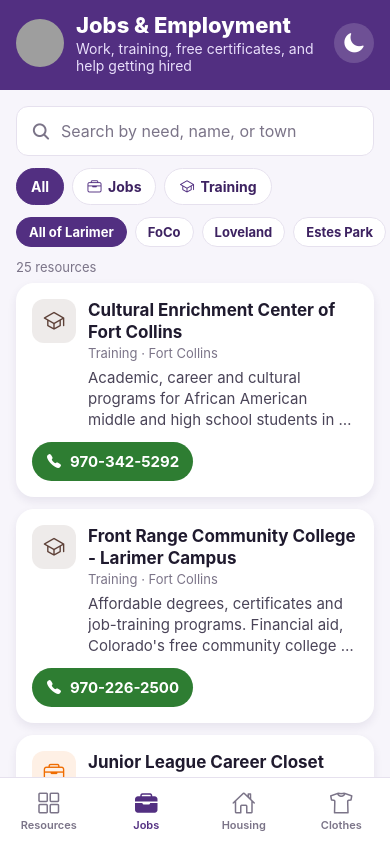
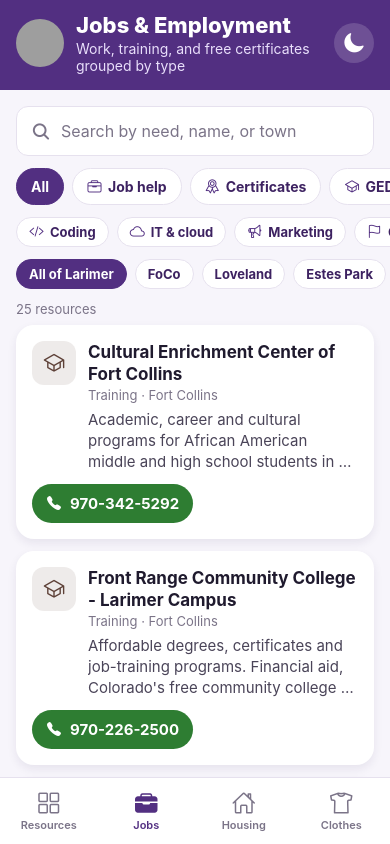
Before and after one commit to TheMilkmanJ/SelfReliance-FoCo, a React Native app: screen / in a window 390 px wide. Both pictures are taken after a click on the tab "Jobs". Built offline with nearby package versions, Linux system fonts and the light colour scheme; grey boxes are pictures that could not be loaded.

Commit message:
Ship v2.4.0 source: certificate types and new listings.

```diff
--- a/App.tsx
+++ b/App.tsx
@@ -42,12 +42,13 @@
           {tab === 'jobs' ? (
             <ResourceListScreen
               title="Jobs & Employment"
-              subtitle="Work, training, free certificates, and help getting hired"
+              subtitle="Work, training, and free certificates grouped by type"
               categories={JOBS_CATEGORIES}
               onSelect={setSelected}
-              emptyHint="Try words like resume, certificate, coding, or apprenticeship."
+              emptyHint="Try words like resume, certificate, coding, FEMA, or apprenticeship."
               area={area}
               onAreaChange={setArea}
+              showCertGroups
             />
           ) : null}
           {tab === 'housing' ? (
--- a/app.json
+++ b/app.json
@@ -2,7 +2,7 @@
   "expo": {
     "name": "Self-Reliance FoCo",
     "slug": "self-reliance-foco",
-    "version": "2.3.0",
+    "version": "2.4.0",
     "orientation": "portrait",
     "icon": "./assets/icon.png",
     "userInterfaceStyle": "automatic",
@@ -13,7 +13,7 @@
     },
     "android": {
       "package": "org.foco.selfreliance",
-      "versionCode": 7,
+      "versionCode": 8,
       "adaptiveIcon": {
         "backgroundColor": "#522f81",
         "foregroundImage": "./assets/android-icon-foreground.png",
--- a/scripts/validate-resources.mjs
+++ b/scripts/validate-resources.mjs
@@ -12,6 +12,7 @@
   'Colorado (statewide)', 'National',
 ]);
 const PHONE = /^(\d{3}-\d{3}-\d{4}|1-\d{3}-\d{3}-\d{4}|211|988|911)$/;
+const CERT_GROUPS = new Set(['coding', 'it_cloud', 'marketing', 'government', 'business', 'digital_basics']);
 
 const { resources } = JSON.parse(readFileSync(new URL('../src/data/resources.json', import.meta.url), 'utf8'));
 const problems = [];
@@ -29,6 +30,9 @@
   if (r.url !== null && !/^https?:\/\//.test(r.url)) problems.push(`${where} url must start with http(s)://`);
   if (!AREAS.has(r.area)) problems.push(`${where} bad area "${r.area}"`);
   if (!Array.isArray(r.tags)) problems.push(`${where} tags must be an array`);
+  if (r.certGroup !== undefined && !CERT_GROUPS.has(r.certGroup)) {
+    problems.push(`${where} bad certGroup "${r.certGroup}"`);
+  }
   for (const k of ['address', 'hours']) if (r[k] !== null && typeof r[k] !== 'string') problems.push(`${where} ${k} must be a string or null`);
 }
 
--- a/src/components/ResourceCard.tsx
+++ b/src/components/ResourceCard.tsx
@@ -1,6 +1,7 @@
 import { Ionicons } from '@expo/vector-icons';
 import { Pressable, StyleSheet, Text, View } from 'react-native';
 
+import { CERT_GROUP_MAP } from '../data/certGroups';
 import { CATEGORY_MAP } from '../data/categories';
 import type { Resource } from '../data/types';
 import { call } from '../lib/actions';
@@ -29,8 +30,9 @@
         <View style={styles.body}>
           <Text style={[styles.name, { color: colors.ink }]}>{resource.name}</Text>
           <Text style={[styles.meta, { color: colors.muted }]}>
-            {showCategory ? `${cat.short} · ` : ''}
-            {resource.area}
+            {resource.certGroup
+              ? `${CERT_GROUP_MAP[resource.certGroup].short} cert · ${resource.area}`
+              : `${showCategory ? `${cat.short} · ` : ''}${resource.area}`}
           </Text>
           <Text style={[styles.desc, { color: colors.body }]} numberOfLines={3}>
             {resource.description}
--- a/src/components/ResourceDetail.tsx
+++ b/src/components/ResourceDetail.tsx
@@ -2,6 +2,7 @@
 import { Modal, Pressable, ScrollView, StyleSheet, Text, View } from 'react-native';
 import { useSafeAreaInsets } from 'react-native-safe-area-context';
 
+import { CERT_GROUP_MAP } from '../data/certGroups';
 import { CATEGORY_MAP } from '../data/categories';
 import type { Resource } from '../data/types';
 import { call, directions, open, prettyUrl } from '../lib/actions';
@@ -17,6 +18,7 @@
   const { colors } = useTheme();
   if (!resource) return null;
   const cat = CATEGORY_MAP[resource.category];
+  const cert = resource.certGroup ? CERT_GROUP_MAP[resource.certGroup] : null;
 
   return (
     <Modal visible animationType="slide" onRequestClose={onClose} presentationStyle="pageSheet">
@@ -24,7 +26,7 @@
         <View style={styles.topBar}>
           <View style={[styles.pill, { backgroundColor: `${cat.color}1a` }]}>
             <Ionicons name={cat.icon as never} size={16} color={cat.color} />
-            <Text style={[styles.pillText, { color: cat.color }]}>{cat.label}</Text>
+            <Text style={[styles.pillText, { color: cat.color }]}>{cert ? `${cert.short} cert` : cat.label}</Text>
           </View>
           <Pressable onPress={onClose} hitSlop={12} accessibilityRole="button" accessibilityLabel="Close">
             <Ionicons name="close" size={28} color={colors.ink} />
--- a/src/data/categories.ts
+++ b/src/data/categories.ts
@@ -111,7 +111,7 @@
     short: 'Training',
     icon: 'school-outline',
     color: '#5D4037',
-    blurb: 'GED, free online certificates, community college, financial aid, libraries.',
+    blurb: 'GED, free certificates by type (coding, government, marketing, IT), community college, libraries.',
   },
   {
     id: 'crisis',
--- /dev/null
+++ b/src/data/certGroups.ts
@@ -0,0 +1,16 @@
+import type { CertGroup } from './types';
+
+export const CERT_GROUPS: { id: CertGroup; label: string; short: string; icon: string }[] = [
+  { id: 'coding', label: 'Coding certificates', short: 'Coding', icon: 'code-slash-outline' },
+  { id: 'it_cloud', label: 'IT & cloud certificates', short: 'IT & cloud', icon: 'cloud-outline' },
+  { id: 'marketing', label: 'Marketing certificates', short: 'Marketing', icon: 'megaphone-outline' },
+  { id: 'government', label: 'Government certificates', short: 'Government', icon: 'flag-outline' },
+  { id: 'business', label: 'Business certificates', short: 'Business', icon: 'storefront-outline' },
+  { id: 'digital_basics', label: 'Computer basics', short: 'Computer basics', icon: 'laptop-outline' },
+];
+
+export const CERT_GROUP_MAP: Record<CertGroup, (typeof CERT_GROUPS)[number]> = Object.fromEntries(
+  CERT_GROUPS.map((g) => [g.id, g]),
+) as Record<CertGroup, (typeof CERT_GROUPS)[number]>;
+
+export const CERT_GROUP_IDS = new Set<CertGroup>(CERT_GROUPS.map((g) => g.id));
--- a/src/data/resources.ts
+++ b/src/data/resources.ts
@@ -1,3 +1,4 @@
+import { CERT_GROUP_MAP } from './certGroups';
 import raw from './resources.json';
 import type { Area, CategoryId, Resource } from './types';
 
@@ -77,8 +78,11 @@
   if (!q) return pool;
   const terms = q.split(/\s+/).filter(Boolean);
   return pool.filter((r) => {
+    const certLabel = r.certGroup ? CERT_GROUP_MAP[r.certGroup].label : '';
     const hay = normalize(
-      [r.name, r.description, r.area, r.address ?? '', r.tags.join(' '), r.category.replace('_', ' ')].join(' '),
+      [r.name, r.description, r.area, r.address ?? '', r.tags.join(' '), r.category.replace('_', ' '), certLabel].join(
+        ' ',
+      ),
     );
     return terms.every((t) => hay.includes(t));
   });
--- a/src/data/types.ts
+++ b/src/data/types.ts
@@ -26,6 +26,9 @@
   | 'Colorado (statewide)'
   | 'National';
 
+/** Free certificate / badge tracks shown as type chips on the Jobs tab. */
+export type CertGroup = 'coding' | 'it_cloud' | 'marketing' | 'government' | 'business' | 'digital_basics';
+
 export interface Resource {
   id: string;
   name: string;
@@ -37,6 +40,7 @@
   hours: string | null;
   area: Area;
   tags: string[];
+  certGroup?: CertGroup;
 }
 
 export interface Category {
--- a/src/screens/ResourceListScreen.tsx
+++ b/src/screens/ResourceListScreen.tsx
@@ -7,6 +7,7 @@
 import { Header } from '../components/Header';
 import { ResourceCard } from '../components/ResourceCard';
 import { SearchBar } from '../components/SearchBar';
+import { CERT_GROUP_IDS, CERT_GROUPS } from '../data/certGroups';
 import { CATEGORY_MAP } from '../data/categories';
 import {
   RESOURCES,
@@ -15,8 +16,10 @@
   searchResources,
   type AreaFilter as AreaFilterId,
 } from '../data/resources';
-import type { CategoryId, Resource } from '../data/types';
+import type { CategoryId, CertGroup, Resource } from '../data/types';
 import { spacing, useTheme } from '../theme';
+
+type JobFilter = 'all' | 'employment' | 'certs' | 'classes' | CertGroup;
 
 type Props = {
   title: string;
@@ -28,6 +31,8 @@
   onAreaChange: (area: AreaFilterId) => void;
   /** Also include listings from other categories that match (used by the Clothes tab). */
   alsoInclude?: (resource: Resource) => boolean;
+  /** Jobs tab: split free certificates by type (coding, government, marketing, …). */
+  showCertGroups?: boolean;
 };
 
 export function ResourceListScreen({
@@ -39,10 +44,12 @@
   area,
   onAreaChange,
   alsoInclude,
+  showCertGroups = false,
 }: Props) {
   const { colors } = useTheme();
   const [query, setQuery] = useState('');
   const [activeCat, setActiveCat] = useState<CategoryId | 'all'>('all');
+  const [jobFilter, setJobFilter] = useState<JobFilter>('all');
 
   const pool = useMemo(() => {
     const fromCats = byCategories(categories);
@@ -53,9 +60,18 @@
   }, [categories, area, alsoInclude]);
   const results = useMemo(() => {
     let list = searchResources(query, pool);
-    if (activeCat !== 'all') list = list.filter((r) => r.category === activeCat);
+    if (showCertGroups) {
+      if (jobFilter === 'employment') list = list.filter((r) => r.category === 'employment');
+      else if (jobFilter === 'certs') list = list.filter((r) => Boolean(r.certGroup));
+      else if (jobFilter === 'classes') list = list.filter((r) => r.category === 'education' && !r.certGroup);
+      else if (CERT_GROUP_IDS.has(jobFilter as CertGroup)) {
+        list = list.filter((r) => r.certGroup === jobFilter);
+      }
+    } else if (activeCat !== 'all') {
+      list = list.filter((r) => r.category === activeCat);
+    }
     return list;
-  }, [query, pool, activeCat]);
+  }, [query, pool, activeCat, jobFilter, showCertGroups]);
 
   return (
     <View style={[styles.screen, { backgroundColor: colors.bg }]}>
@@ -69,7 +85,43 @@
         ListHeaderComponent={
           <View style={styles.controls}>
             <SearchBar value={query} onChange={setQuery} />
-            {categories.length > 1 && !alsoInclude ? (
+            {showCertGroups ? (
+              <>
+                <ScrollView horizontal showsHorizontalScrollIndicator={false} contentContainerStyle={styles.chips}>
+                  <Chip label="All" active={jobFilter === 'all'} onPress={() => setJobFilter('all')} />
+                  <Chip
+                    label="Job help"
+                    icon="briefcase-outline"
+                    active={jobFilter === 'employment'}
+                    onPress={() => setJobFilter('employment')}
+                  />
+                  <Chip
+                    label="Certificates"
+                    icon="ribbon-outline"
+                    active={jobFilter === 'certs'}
+                    onPress={() => setJobFilter('certs')}
+                  />
+                  <Chip
+                    label="GED & college"
+                    icon="school-outline"
+                    active={jobFilter === 'classes'}
+                    onPress={() => setJobFilter('classes')}
+                  />
+                </ScrollView>
+                <ScrollView horizontal showsHorizontalScrollIndicator={false} contentContainerStyle={styles.chips}>
+                  {CERT_GROUPS.map((g) => (
+                    <Chip
+                      key={g.id}
+                      label={g.short}
+                      icon={g.icon}
+                      small
+                      active={jobFilter === g.id}
+                      onPress={() => setJobFilter(g.id)}
+                    />
+                  ))}
+                </ScrollView>
+              </>
+            ) : categories.length > 1 && !alsoInclude ? (
               <ScrollView horizontal showsHorizontalScrollIndicator={false} contentContainerStyle={styles.chips}>
                 <Chip label="All" active={activeCat === 'all'} onPress={() => setActiveCat('all')} />
                 {categories.map((id) => (
```
Also changed, not shown: 2 other files (tests, documents, lock files or other folders).
